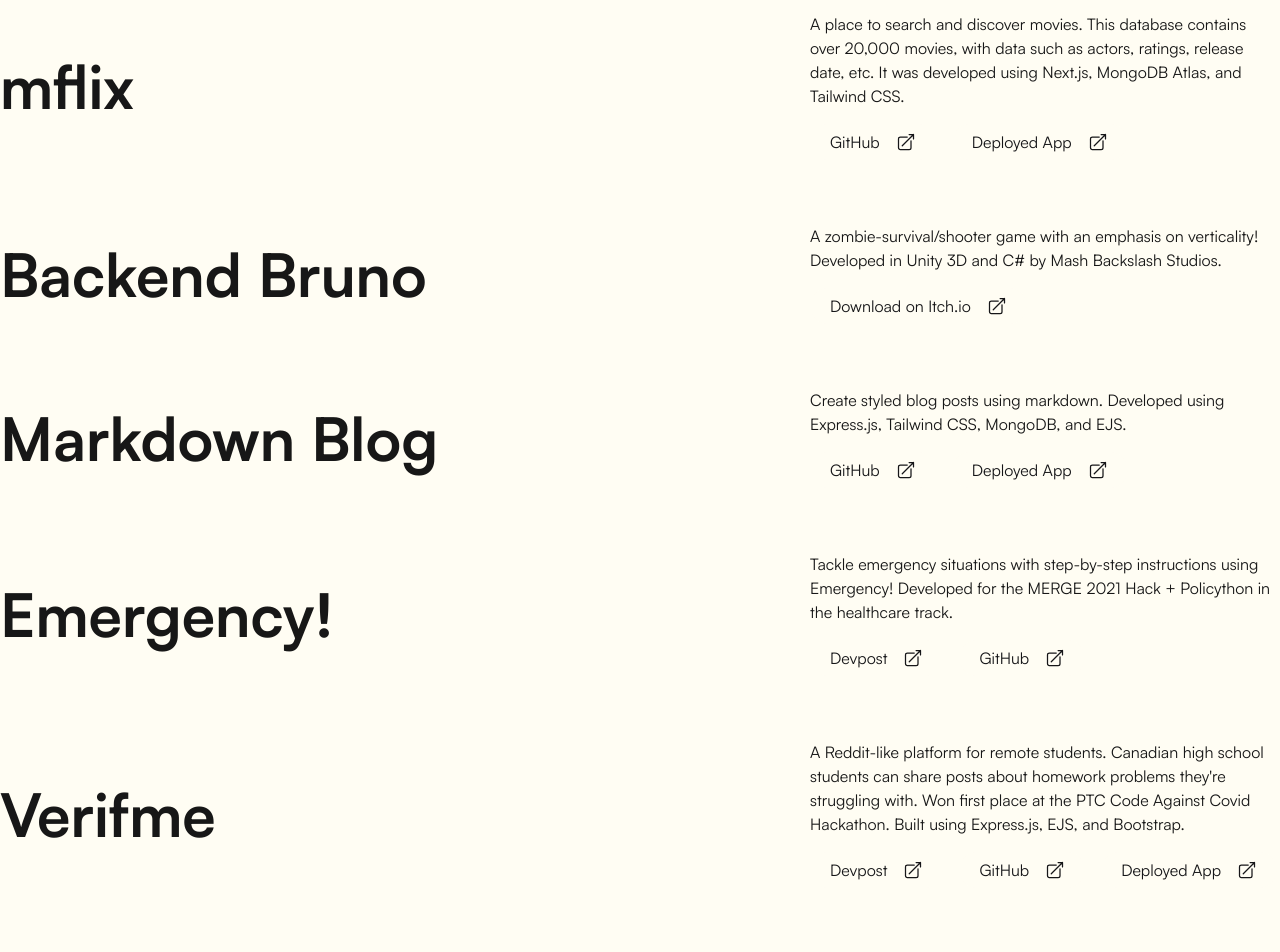
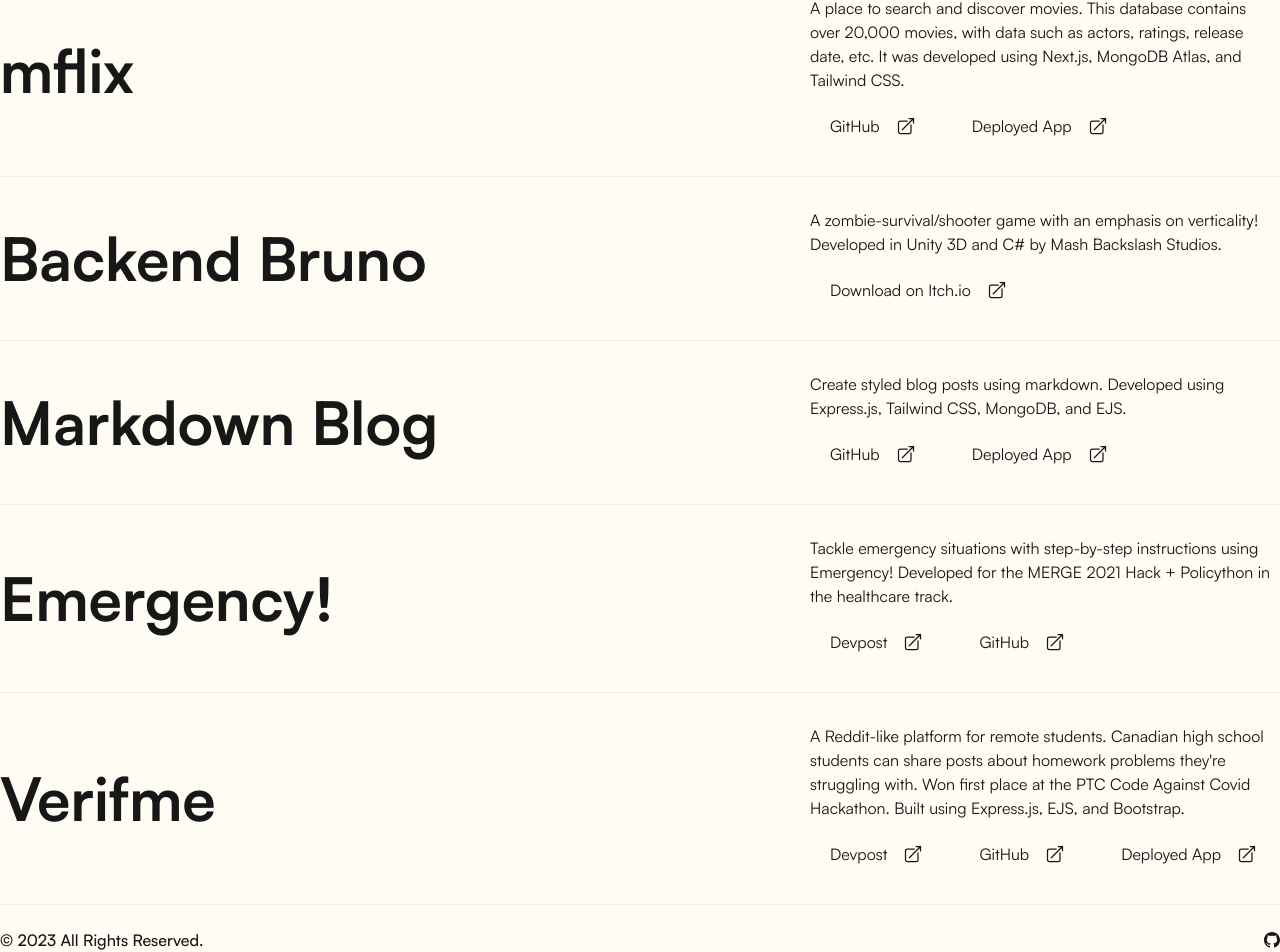
Before and after one commit to ypatel2022/yaxpatel.me, a Next.js app: page / in a window 1280 px wide. Shown: the part 1516-2468 px from the top of the page. Before the commit the page ends 2436 px from the top, so only its background shows below. Built offline with nearby package versions, Linux system fonts and the light colour scheme.

Commit message:
add footer and make projects section look better

```diff
--- a/components/ExternalLink.tsx
+++ b/components/ExternalLink.tsx
@@ -31,7 +31,7 @@
         <div className="w-full transition-transform duration-700 ease-in-out group-hover:-translate-y-12">
           <ExternalLinkIcon />
         </div>
-        <div className="pointer-events-none absolute translate-y-2 select-none transition-transform duration-700 ease-in-out group-hover:-translate-y-6">
+        <div className="pointer-events-none absolute translate-y-2 select-none transition-transform duration-700 ease-in-out group-hover:-translate-y-5">
           <ExternalLinkIcon />
         </div>
       </div>
--- a/components/NavLink.tsx
+++ b/components/NavLink.tsx
@@ -1,5 +1,5 @@
 import Link from 'next/link'
-import React, { useState } from 'react'
+import React from 'react'
 
 export default function NavLink({
   children,
@@ -8,16 +8,9 @@
   children: React.ReactNode
   href: string
 }) {
-  const [hover, setHover] = useState(false)
-
   return (
     <div className="relative inline-block items-center justify-center px-2 text-center">
-      <Link
-        onMouseEnter={() => setHover(true)}
-        onMouseLeave={() => setHover(false)}
-        href={href}
-        className="inline-block text-center"
-      >
+      <Link href={href} className="inline-block text-center">
         <div className="invisible relative left-0 top-0 w-full text-center">
           {children}
         </div>
--- a/components/Project.tsx
+++ b/components/Project.tsx
@@ -16,7 +16,7 @@
     <div
       onMouseEnter={() => setHover(true)}
       onMouseLeave={() => setHover(false)}
-      className="w-full px-10 text-neutral-900 transition-all hover:text-white xl:px-0"
+      className="project w-full px-10 text-neutral-900 transition-all hover:text-white xl:px-0"
       style={{
         background: hover
           ? `url(/project-backgrounds/project-background-${index + 1}.png)`
--- /dev/null
+++ b/components/icons/GitHubIcon.tsx
@@ -0,0 +1,14 @@
+import React from 'react'
+
+export default function GitHubIcon() {
+  return (
+    <svg
+      xmlns="http://www.w3.org/2000/svg"
+      viewBox="0 0 24 24"
+      fill="currentColor"
+      className="h-4 w-4"
+    >
+      <path d="M12 0c-6.626 0-12 5.373-12 12 0 5.302 3.438 9.8 8.207 11.387.599.111.793-.261.793-.577v-2.234c-3.338.726-4.033-1.416-4.033-1.416-.546-1.387-1.333-1.756-1.333-1.756-1.089-.745.083-.729.083-.729 1.205.084 1.839 1.237 1.839 1.237 1.07 1.834 2.807 1.304 3.492.997.107-.775.418-1.305.762-1.604-2.665-.305-5.467-1.334-5.467-5.931 0-1.311.469-2.381 1.236-3.221-.124-.303-.535-1.524.117-3.176 0 0 1.008-.322 3.301 1.23.957-.266 1.983-.399 3.003-.404 1.02.005 2.047.138 3.006.404 2.291-1.552 3.297-1.23 3.297-1.23.653 1.653.242 2.874.118 3.176.77.84 1.235 1.911 1.235 3.221 0 4.609-2.807 5.624-5.479 5.921.43.372.823 1.102.823 2.222v3.293c0 .319.192.694.801.576 4.765-1.589 8.199-6.086 8.199-11.386 0-6.627-5.373-12-12-12z" />
+    </svg>
+  )
+}
--- /dev/null
+++ b/components/icons/index.ts
@@ -0,0 +1,5 @@
+export { default as LogoIcon } from './LogoIcon'
+export { default as ExternalLink } from '../ExternalLink'
+export { default as GitHubIcon } from './GitHubIcon'
+export { default as MenuIcon } from './MenuIcon'
+export { default as RightArrowIcon } from './RightArrowIcon'
--- a/pages/index.tsx
+++ b/pages/index.tsx
@@ -3,15 +3,19 @@
 import Link from 'next/link'
 import NavLink from '@/components/NavLink'
 import ContactButton from '@/components/ContactButton'
-import MenuIcon from '@/components/icons/MenuIcon'
-import LogoIcon from '@/components/icons/LogoIcon'
 import React, { useState } from 'react'
 import MobileNavLink from '@/components/MobileNavLink'
 import MobileContactButton from '@/components/MobileContactButton'
 import projects from './data/projects.json'
 import Project from '@/components/Project'
 import { ProjectType } from '@/types'
-import ExternalLink from '@/components/ExternalLink'
+
+import {
+  GitHubIcon,
+  ExternalLink,
+  LogoIcon,
+  MenuIcon,
+} from '@/components/icons'
 
 export default function Home() {
   const [menuOpen, setMenuOpen] = useState(false)
@@ -42,7 +46,7 @@
         }`}
       >
         <div
-          className={`ml-auto mr-auto flex max-w-7xl items-center justify-between px-10 xl:px-0 `}
+          className={`ml-auto mr-auto flex max-w-7xl items-center justify-between px-10 xl:px-0`}
         >
           <Link
             className="wght-600 group w-full flex-grow justify-between"
@@ -114,18 +118,18 @@
           </div>
         </section>
 
-        <section id="projects">
-          <div className="wght-700 mb-8 max-w-7xl px-10 text-6xl xl:px-0">
-            Projects
+        <section id="projects" className="scroll-m-24 md:scroll-m-28">
+          <div className="wght-700 md:project mx-auto max-w-7xl px-5 text-6xl md:px-10 xl:px-0">
+            <div className="pb-8">Projects</div>
           </div>
 
-          <div className="hidden grid-cols-1 pt-4 md:grid">
+          <div className="hidden grid-cols-1 md:grid">
             {projects.map((project: ProjectType, index: number) => (
               <Project key={index} index={index} data={project} />
             ))}
           </div>
-          {/* <MobileCarousel projects={projects} /> */}
 
+          {/* mobile version */}
           <div className="grid grid-cols-1 gap-5 md:hidden">
             {projects.map((project, index) => (
               <div
@@ -153,6 +157,22 @@
 
         <section className=""></section>
       </main>
+
+      <footer className="wght-500 w-full py-6">
+        <div className="ml-auto mr-auto flex max-w-7xl items-center px-10 xl:px-0">
+          <div className="flex-grow">
+            &copy; {new Date().getFullYear()} All Rights Reserved.
+          </div>
+
+          <div>
+            <Link className="" href="https://github.com/ypatel2022/yaxpatel.me">
+              <div className="text-center transition-all hover:scale-110">
+                <GitHubIcon />
+              </div>
+            </Link>
+          </div>
+        </div>
+      </footer>
     </>
   )
 }
--- a/styles/globals.css
+++ b/styles/globals.css
@@ -45,7 +45,7 @@
   font-family: 'Satoshi-Variable', sans-serif;
   -webkit-font-smoothing: antialiased;
   -moz-osx-font-smoothing: grayscale;
-
+  scroll-behavior: smooth;
   @apply selection:bg-dark selection:text-light;
 }
 
@@ -105,4 +105,19 @@
   .transition-ease-in-out {
     transition: all 0.3s ease-in-out;
   }
+
+  .project:after {
+    content: '';
+    background: #f1efe2;
+    position: absolute;
+    /* bottom: 0; */
+    /* left: 0; */
+    height: 1px;
+    width: 100%;
+    max-width: 80rem;
+    /* center */
+    margin: auto;
+    left: 0;
+    right: 0;
+  }
 }
```
